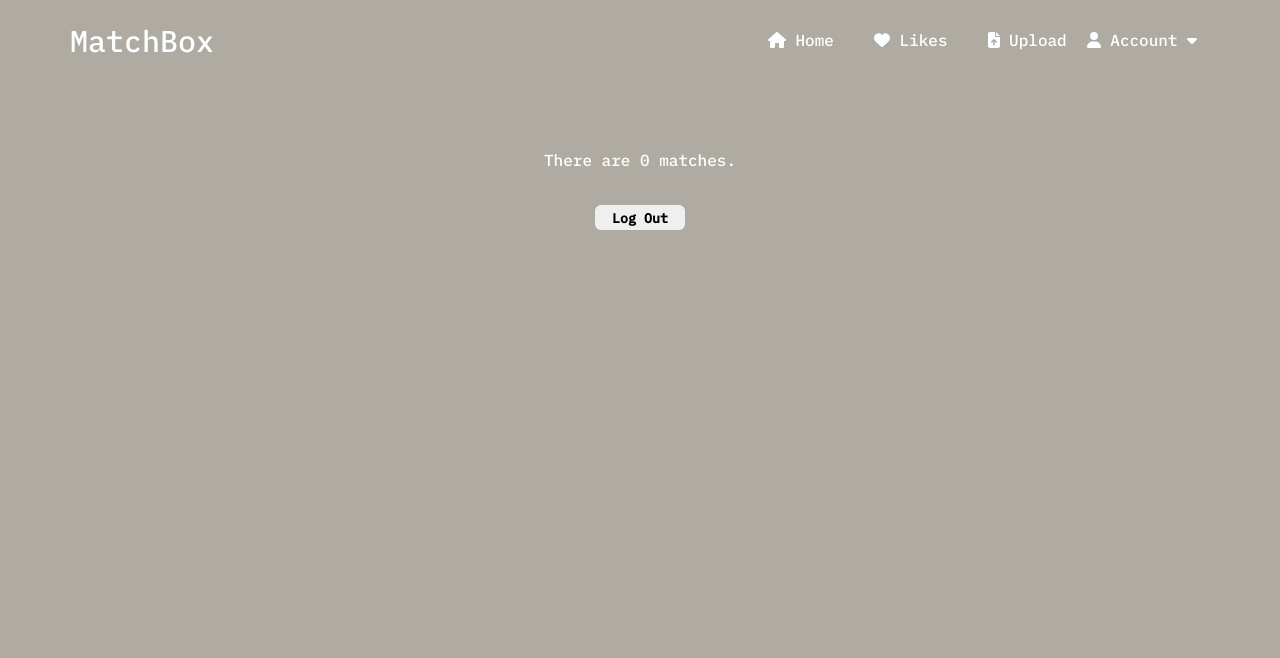
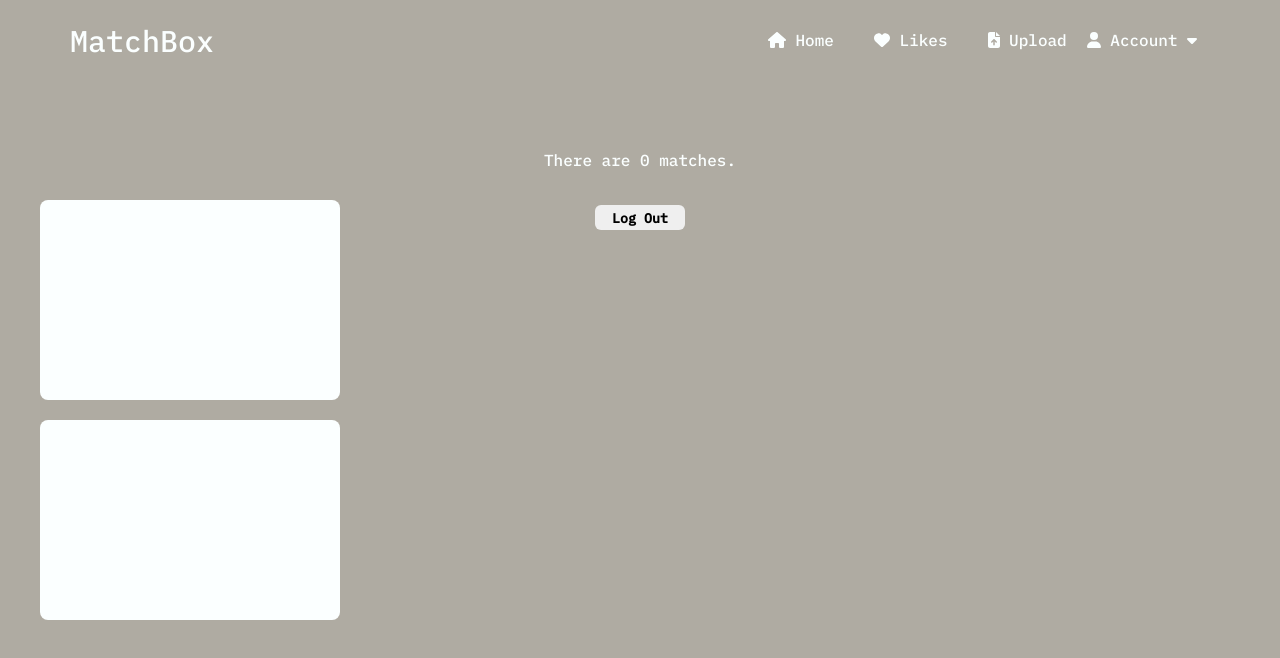
Before and after one commit to David-Tech/Matchbox, a React (Create React App) app in the folder client/: page /Matchbox/userDetails in a window 1280 px wide. Shown: the top 658 px of the page. Built offline with nearby package versions, Linux system fonts and the light colour scheme; no server answers.

Commit message:
matches layout added

```diff
--- a/client/src/components/CSS/home.css
+++ b/client/src/components/CSS/home.css
@@ -1,14 +1,3 @@
-.match1{
-   background-color: var(--second-color);
-   width: 300px;
-   height: 200px;
-   border-radius: 8px;
-   position: absolute;
-   top: 50%;
-   left: 50%;
-   transform: translate(-200%, -100%);
- }
-
 
  .body-home{
   text-align: center;
--- a/client/src/components/CSS/userDetails.css
+++ b/client/src/components/CSS/userDetails.css
@@ -1,3 +1,31 @@
 .body-home{
    text-align: center;
 }
+
+
+
+.match1{
+   background-color: var(--letter-color);
+   width: 300px;
+   height: 200px;
+   border-radius: 8px;
+   position: absolute;
+   top: 50%;
+   left: 50%;
+   display: flex;
+   transform: translate(-200%, -100%);
+ }
+
+
+.match2{
+   background-color: var(--letter-color);
+   width: 300px;
+   height: 200px;
+   border-radius: 8px;
+   position: absolute;
+   top: 50%;
+   left: 50%;
+   display: flex;
+   transform: translate(-200%, 10%);
+
+}
--- a/client/src/components/userDetails.js
+++ b/client/src/components/userDetails.js
@@ -41,6 +41,11 @@ render() {
             <div>
                 There are 0 matches.
             </div>
+
+            {/* for user matches */}
+            <div className="match1"></div>
+            <div className="match2"></div>
+
             <br />
             <button onClick={this.logOut} >Log Out</button>
         </div>
```
